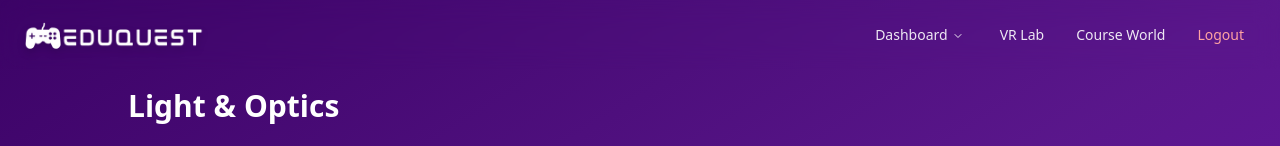
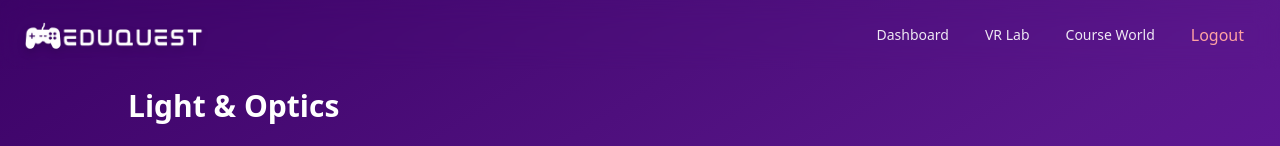
Before and after one commit to shubhamkumar9798/eduquest, a Next.js app: page /lessons in a window 1280 px wide. Shown: the top 146 px of the page. Built offline with nearby package versions, Linux system fonts and the light colour scheme.

Commit message:
third commit

```diff
--- a/components/NavBar.jsx
+++ b/components/NavBar.jsx
@@ -3,13 +3,9 @@ import Image from "next/image";
 import Link from "next/link";
 import {
   NavigationMenu,
-  NavigationMenuContent,
-  NavigationMenuIndicator,
   NavigationMenuItem,
   NavigationMenuLink,
   NavigationMenuList,
-  NavigationMenuTrigger,
-  NavigationMenuViewport,
 } from "@/components/ui/navigation-menu";
 import { useAuth } from "@/contexts/AuthContext";
 import { useRouter } from "next/navigation";
@@ -22,72 +18,60 @@ export default function Navbar() {
     logout(); // clears user + localStorage
     router.push("/auth/login"); // redirect to login
   };
+
   return (
     <div className="fixed top-0 left-0 w-full z-50 backdrop-blur-md bg-transparent">
       <div className="flex items-center justify-between px-6 py-3 max-w-7xl mx-auto w-full">
         {/* Logo Section - Left */}
-        <div className="flex items-center space-x-3">
+        <Link href="/dashboard" className="flex items-center space-x-3">
           <Image
             src="/eduqu1.png"
-            alt="Saksham Logo"
+            alt="EduQuest Logo"
             width={180}
             height={60}
-            className="object-contain drop-shadow-lg"
+            className="object-contain drop-shadow-lg cursor-pointer"
           />
-        </div>
+        </Link>
 
         {/* Navigation Menu - Right */}
         <NavigationMenu>
-          <NavigationMenuList className="flex items-center space-x-1">
+          <NavigationMenuList className="flex space-x-2">
             <NavigationMenuItem>
-              <NavigationMenuTrigger className="bg-transparent text-white/90 hover:text-white hover:bg-white/10 transition-all duration-200 border-0 backdrop-blur-sm">
+              <NavigationMenuLink
+                href="/dashboard"
+                className="px-3 py-2 text-white/90 hover:text-white hover:bg-white/10 rounded-lg transition-all duration-200"
+              >
                 Dashboard
-              </NavigationMenuTrigger>
+              </NavigationMenuLink>
             </NavigationMenuItem>
 
-            {/* <NavigationMenuItem>
-              <NavigationMenuLink
-                href="/profile"
-                className="px-3 py-2 text-white/90 hover:text-white hover:bg-white/10 rounded-lg transition-all duration-200 backdrop-blur-sm"
-              >
-                Profile
-              </NavigationMenuLink>
-            </NavigationMenuItem> */}
-
-            {/* <NavigationMenuItem>
-              <NavigationMenuLink
-                href="/settings"
-                className="px-3 py-2 text-white/90 hover:text-white hover:bg-white/10 rounded-lg transition-all duration-200 backdrop-blur-sm"
-              >
-                Settings
-              </NavigationMenuLink>
-            </NavigationMenuItem> */}
-
-             <NavigationMenuItem>
+            <NavigationMenuItem>
               <NavigationMenuLink
                 href="https://mpo3.mypowerworld.com/vr/"
-                className="px-3 py-2 text-white/90 hover:text-white hover:bg-white/10 rounded-lg transition-all duration-200 backdrop-blur-sm"
+                className="px-3 py-2 text-white/90 hover:text-white hover:bg-white/10 rounded-lg transition-all duration-200"
               >
                 VR Lab
               </NavigationMenuLink>
             </NavigationMenuItem>
 
-             <NavigationMenuItem>
+            <NavigationMenuItem>
               <NavigationMenuLink
-                href={`https://eduquest-car.vercel.app?user=${user}`}
-                className="px-3 py-2 text-white/90 hover:text-white hover:bg-white/10 rounded-lg transition-all duration-200 backdrop-blur-sm"
+                href={`https://eduquest-car.vercel.app?user=${encodeURIComponent(
+                  user?.email || ""
+                )}`}
+                className="px-3 py-2 text-white/90 hover:text-white hover:bg-white/10 rounded-lg transition-all duration-200"
               >
                 Course World
               </NavigationMenuLink>
             </NavigationMenuItem>
 
             <NavigationMenuItem>
-              <NavigationMenuLink
+              <button
                 onClick={handleLogout}
-                className="px-3 py-2 text-red-300 hover:text-red-200 hover:bg-red-500/20 rounded-lg transition-all duration-200 backdrop-blur-sm"
+                className="px-3 py-2 text-red-300 hover:text-red-200 hover:bg-red-500/20 rounded-lg transition-all duration-200"
               >
                 Logout
-              </NavigationMenuLink>
+              </button>
             </NavigationMenuItem>
           </NavigationMenuList>
         </NavigationMenu>
```
